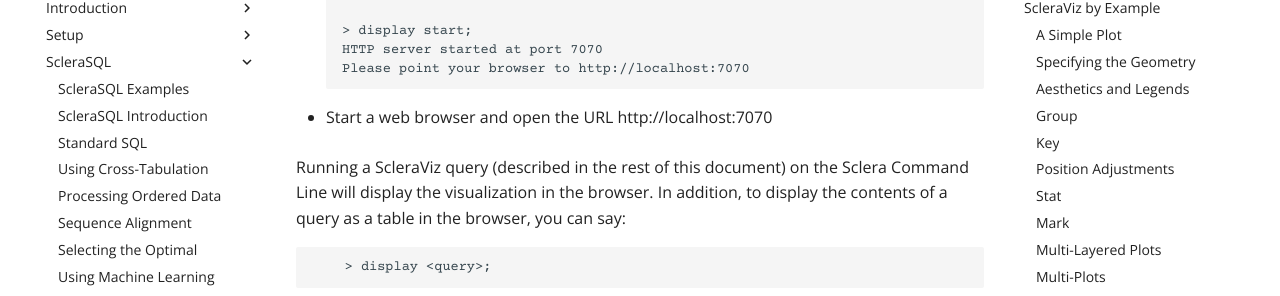
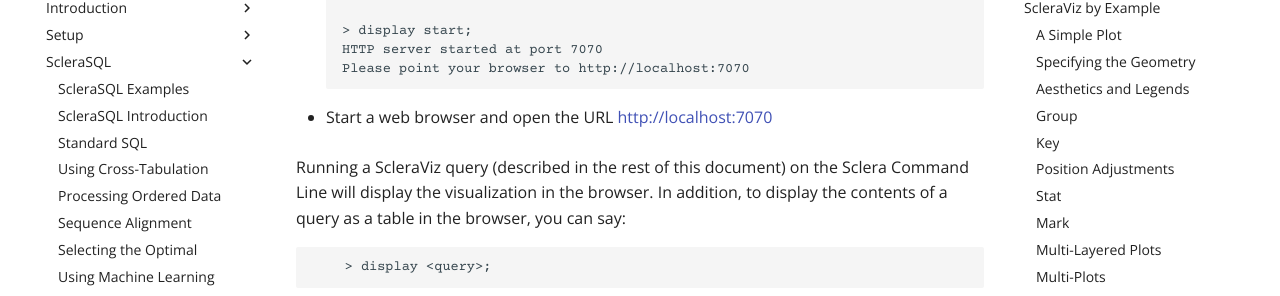
Before and after one commit to scleradb/scleradb.github.io, an MkDocs documentation site: the page built from docsrc/sclerasql/visualization.md, in a window 1280 px wide and 900 px high, scrolled down 1563 px. Shown: the part 154-450 px from the top of the window. Built offline with MkDocs 1.6.1 and Material for MkDocs 9.7.7, drawn with Linux system fonts in a browser that asks for light colours; some of the changed lines change nothing that is shown.

Commit message:
Made the link a hyperlink

```diff
--- a/docsrc/sclerasql/visualization.md
+++ b/docsrc/sclerasql/visualization.md
@@ -40,7 +40,7 @@
         HTTP server started at port 7070
         Please point your browser to http://localhost:7070
 
-- Start a web browser and open the URL http://localhost:7070
+- Start a web browser and open the URL [http://localhost:7070](http://localhost:7070)
 
 Running a ScleraViz query (described in the rest of this document) on the Sclera Command Line will display the visualization in the browser. In addition, to display the contents of a query as a table in the browser, you can say:
 
```
